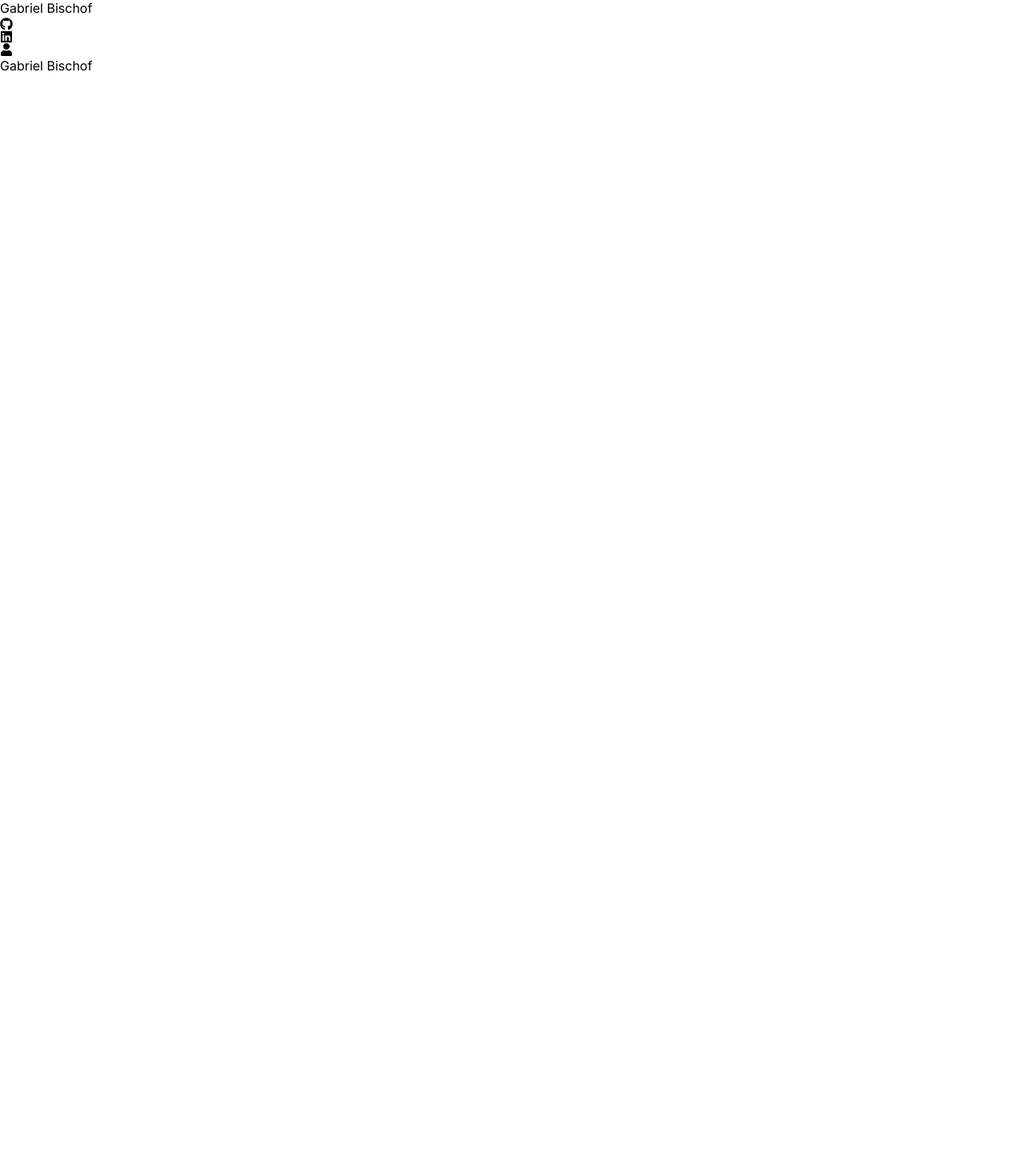
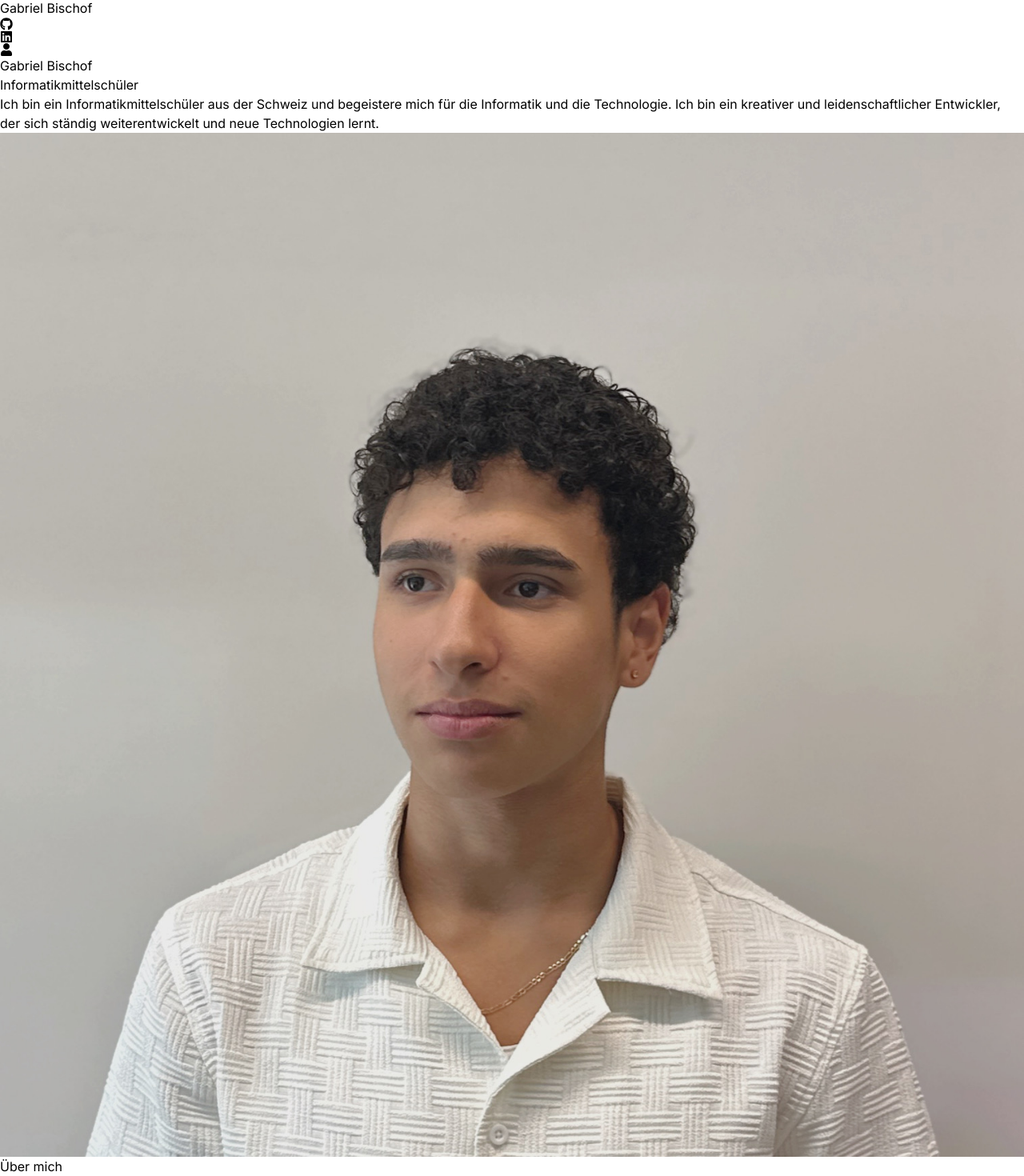
Before and after one commit to TheNotoriousGB/Portfolio-Website, a React (Vite) app: page / in a window 1280 px wide. Shown: the part 2-1472 px from the top of the page at 80% size. Before the commit the page ends 800 px from the top, so only its background shows below. Built offline with nearby package versions, Linux system fonts and the light colour scheme.

Commit message:
About me page added and hero section updated

```diff
--- a/src/App.jsx
+++ b/src/App.jsx
@@ -1,6 +1,6 @@
 import Navbar from "./components/Navbar";
 import Hero from "./components/Hero";
-
+import About from "./components/About";
 const App = () => {
   return (
     <div className="overflow-x-hidden text-neutral-300 antialiased selection:bg-cyan-300 selection:text-cyan-900">
@@ -10,6 +10,7 @@
       <div className="container mx-auto px-8">
         <Navbar />
         <Hero />
+        <About />
       </div>
     </div>
   );
--- /dev/null
+++ b/src/components/About.jsx
@@ -0,0 +1,16 @@
+
+const About = () => {
+  return (
+    <div className ="border-b border-neutral-900 pb-4">
+        <h2 className="my-20 tex-center text-4xl">Über <span className="bg-gradient-to-r from-pink-300 via-slate-500 to-purple-500 bg-clip-text text-4xl tracking-tight text-transparent">mich</span></h2>
+    </div>
+
+
+
+
+
+
+  )
+}
+
+export default About
--- a/src/components/Hero.jsx
+++ b/src/components/Hero.jsx
@@ -1,14 +1,35 @@
+import PROFILPIC from "../assets/20240823_135851000_iOS.jpg";
+
 const Hero = () => {
-    return (
-    <div className = "border -b border-neutral-900 pb-4 lg:mb-35">
-        <div className ="flex flex-wrap">
-            <div className ="w-full lg:w-1/2">
-            <div className=" flex flex-col items-center lg:items-start">
-                <h1 className="pb-16 text-6xl font-thin tracking-tight lg:mt-16 lg:text-8xl">Gabriel Bischof</h1>
+return (
+    <div className="border-b border-neutral-900 pb-4 lg:mb-35">
+        <div className="flex flex-wrap">
+            <div className="w-full lg:w-1/2">
+                <div className="flex flex-col items-center lg:items-start">
+                    <h1 className="pb-16 text-6xl font-thin tracking-tight lg:mt-16 lg:text-8xl">
+                        Gabriel Bischof
+                    </h1>
+                    <span className="bg-gradient-to-r from-pink-300 via-slate-500 to-purple-500 bg-clip-text text-4xl tracking-tight text-transparent">
+                        Informatikmittelschüler
+                    </span>
+                    <p>
+                        <span className="my-2 max-w-xl py-6 font-light tracking-tighter">
+                            Ich bin ein Informatikmittelschüler aus der Schweiz und
+                            begeistere mich für die Informatik und die Technologie. Ich bin
+                            ein kreativer und leidenschaftlicher Entwickler, der sich
+                            ständig weiterentwickelt und neue Technologien lernt.
+                        </span>
+                    </p>
+                </div>
             </div>
+            <div className="w-full lg:w-1/2">
+                <div className="flex justify-center">
+                    <img src={PROFILPIC} alt="Gabriel Bischof" className="h-60 w-60 lg:h-80 lg:w-80" />
+                </div>
             </div>
         </div>
     </div>
-    );
+);
 };
+
 export default Hero;
```
Also changed, not shown: src/assets/20240823_135851000_iOS.jpg (added).
